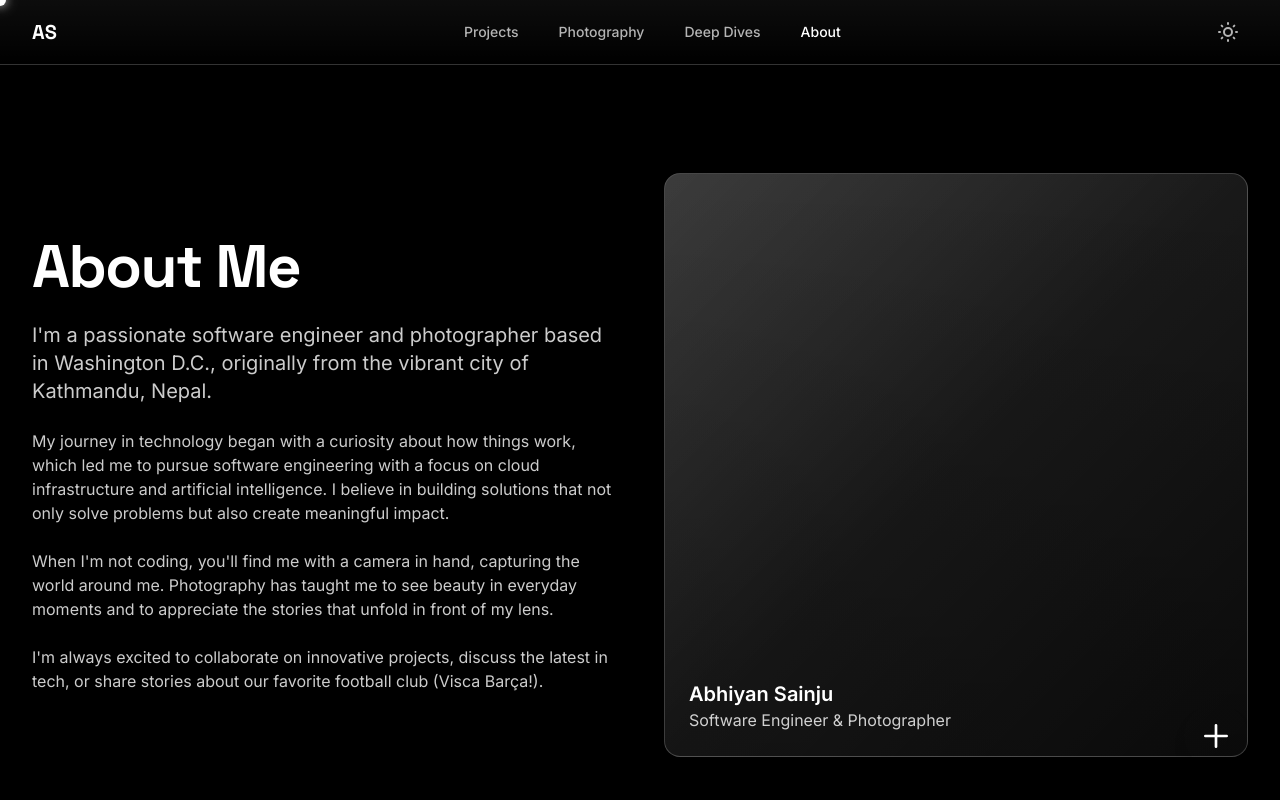
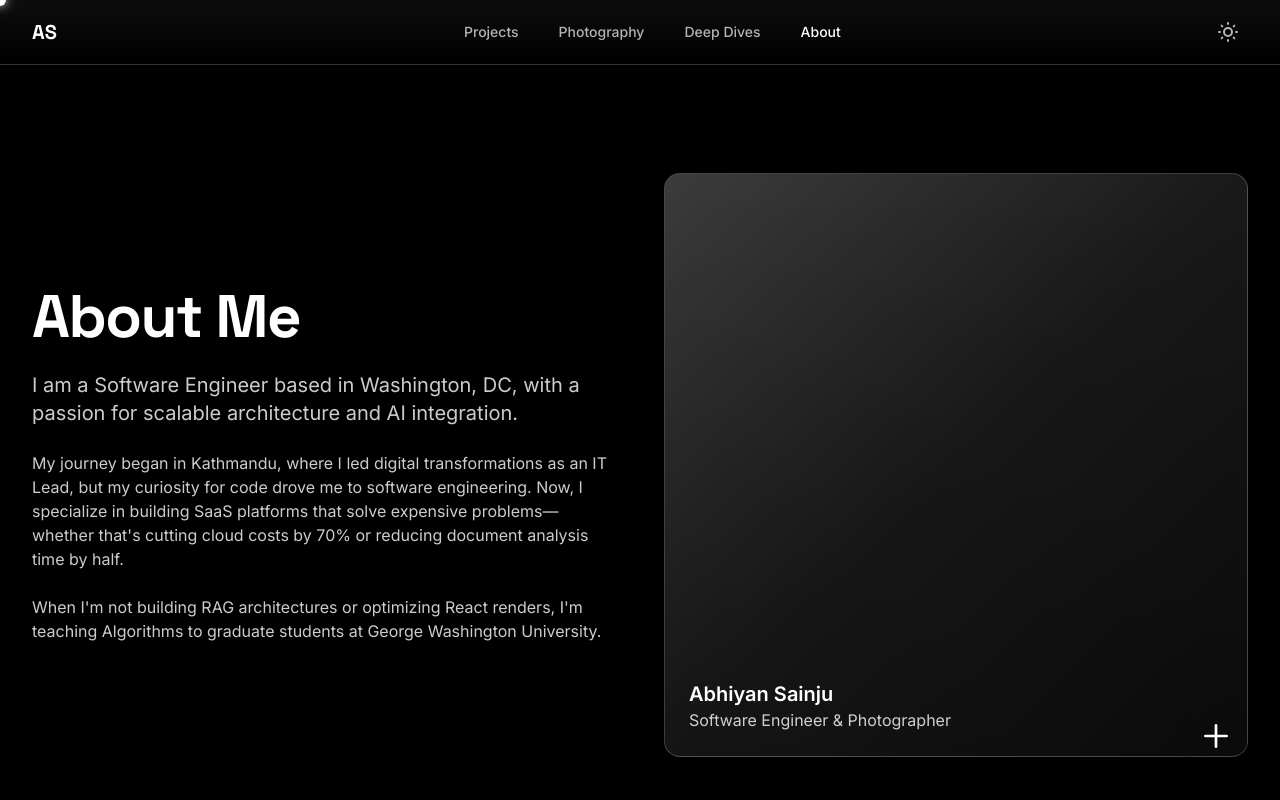
Before and after one commit to aabhiyann/portfolio-abhiyan, a React (Vite) app: page /about in a window 1280 px wide. Shown: the top 800 px of the page. Built offline with nearby package versions, Linux system fonts and the light colour scheme.

Commit message:
feat(projects): add new taglines, technologies, stories and live links

```diff
--- a/index.html
+++ b/index.html
@@ -4,6 +4,15 @@
     <meta charset="UTF-8" />
     <link rel="icon" type="image/svg+xml" href="/favicon.svg" />
     <meta name="viewport" content="width=device-width, initial-scale=1.0" />
+    <title>Abhiyan Sainju | Full Stack Engineer & AI Researcher</title>
+    <meta
+      name="description"
+      content="Portfolio of Abhiyan Sainju, a GWU Computer Science Master's student specializing in AI-driven SaaS, React, Python, and Cloud Infrastructure."
+    />
+    <meta
+      name="keywords"
+      content="Software Engineer DC, Next.js Developer, AI Engineer, LangChain, AWS, Abhiyan Sainju Portfolio"
+    />
 
     <link rel="preconnect" href="https://fonts.googleapis.com" />
     <link rel="preconnect" href="https://fonts.gstatic.com" crossorigin />
--- a/src/data/projects.ts
+++ b/src/data/projects.ts
@@ -1,19 +1,17 @@
 export const projects = [
     {
       id: 1,
-      title: "InfraSight",
-      description:
-        "Cloud infrastructure monitoring and analytics platform that helps teams track performance, costs, and security across multiple cloud providers.",
+      title: "InfraSight (Cloud Cost Intelligence)",
+      description: "Cutting AWS billing analysis time by 70%.",
       image: "/images/projects/infrasight-hero.webp",
       github: "https://github.com/aabhiyann/infrasight",
       live: "https://infrasight-demo.vercel.app",
-      tech: ["React", "Node.js", "AWS", "PostgreSQL", "Docker", "Kubernetes"],
-      impact:
-        "Reduced infrastructure costs by 40% and improved deployment reliability by 95%",
+      tech: ["Python", "FastAPI", "React", "Docker", "AWS"],
+      story: "Built a full-stack ML platform to help finance teams detect budget inefficiencies. Implemented anomaly detection using Random Forest + LSTM ensembles (92% accuracy).",
       architecture: {
         nodes: [
           { id: 'frontend', label: 'React Frontend', position: { x: 100, y: 200 } },
-          { id: 'api', label: 'Node.js API Gateway', position: { x: 400, y: 200 } },
+          { id: 'api', label: 'FastAPI Backend', position: { x: 400, y: 200 } },
           { id: 'db', label: 'PostgreSQL Database', position: { x: 700, y: 100 } },
           { id: 'monitoring', label: 'AWS Monitoring Service', position: { x: 700, y: 300 } },
           { id: 'auth', label: 'Auth Service (JWT)', position: { x: 400, y: 0 } },
@@ -29,27 +27,23 @@ export const projects = [
     },
     {
       id: 2,
+      title: "TalkifyDocs (AI SaaS)",
+      description: "RAG-based Document Assistant processing data 47% faster.",
+      image: "/images/projects/talkifydocs-hero.webp",
+      github: "https://github.com/aabhiyann/talkifydocs",
+      live: "https://talkifydocs.vercel.app",
+      tech: ["Next.js", "OpenAI GPT-4", "LangChain", "Pinecone"],
+      story: "Engineered a scalable RAG architecture handling 10GB+ repositories with sub-200ms query responses. Integrated Stripe for subscriptions, proving full-stack SaaS capability.",
+    },
+    {
+      id: 3,
       title: "MelodyHub",
-      description:
-        "Music discovery and playlist management app with AI-powered recommendations and social features for music enthusiasts.",
+      description: "Real-time streaming for 100+ concurrent users.",
       image: "/images/projects/melodyhub-hero.webp",
       github: "https://github.com/aabhiyann/melodyhub",
       live: "https://melodyhub.vercel.app",
-      tech: ["Vue.js", "Python", "Spotify API", "MongoDB", "Redis", "Docker"],
-      impact:
-        "Served 10K+ users with 85% user retention rate and 4.8/5 app store rating",
-    },
-    {
-      id: 3,
-      title: "TalkifyDocs",
-      description:
-        "AI-powered document summarization tool that converts lengthy documents into concise, actionable insights using advanced NLP.",
-      image: "/images/projects/talkifydocs-hero.webp",
-      github: "https://github.com/aabhiyann/talkifydocs",
-      live: "https://talkifydocs.vercel.app",
-      tech: ["React", "OpenAI", "TypeScript", "FastAPI", "PostgreSQL", "AWS"],
-      impact:
-        "Processed 50K+ documents, saving users an average of 2 hours per document review",
+      tech: ["Node.js", "Socket.IO", "MongoDB", "Cloudinary"],
+      story: "Architected a synchronized playback engine achieving 99.2% uptime. Focused on high-concurrency performance and OOP-based backend architecture.",
     },
     {
       id: 4,
@@ -60,7 +54,7 @@ export const projects = [
       github: "https://github.com/aabhiyann/cloudcost-optimizer",
       live: "https://cloudcost-demo.vercel.app",
       tech: ["React", "Python", "AWS", "Terraform", "Grafana", "Prometheus"],
-      impact:
+      story:
         "Helped companies save $2M+ annually in cloud costs with 99.9% accuracy",
     },
     {
@@ -72,7 +66,7 @@ export const projects = [
       github: "https://github.com/aabhiyann/devops-dashboard",
       live: "https://devops-dashboard.vercel.app",
       tech: ["Next.js", "Go", "Kubernetes", "Prometheus", "Grafana", "Docker"],
-      impact:
+      story:
         "Reduced incident response time by 60% and improved system uptime to 99.95%",
     },
     {
@@ -84,7 +78,7 @@ export const projects = [
       github: "https://github.com/aabhiyann/ai-code-reviewer",
       live: "https://ai-code-reviewer.vercel.app",
       tech: ["React", "Python", "OpenAI", "GitHub API", "Docker", "AWS"],
-      impact:
+      story:
         "Improved code quality by 35% and reduced review time by 50% across development teams",
     },
   ];
--- a/src/pages/About.tsx
+++ b/src/pages/About.tsx
@@ -8,11 +8,11 @@ import useStructuredData from "../utils/useStructuredData";
 
 function About() {
   useSeo({
-    title: "About Abhiyan Sainju – Software Engineer & Photographer",
+    title: "About Abhiyan Sainju | Software Engineer",
     description:
-      "Learn more about Abhiyan Sainju, a passionate software engineer and photographer based in Washington D.C., with a focus on cloud infrastructure, AI, and visual storytelling.",
+      "A Software Engineer based in Washington, DC, with a passion for scalable architecture and AI integration.",
     keywords:
-      "Abhiyan Sainju, about me, software engineer, photographer, cloud computing, AI, Washington D.C., Kathmandu, Nepal",
+      "Abhiyan Sainju, about me, software engineer, AI, scalable architecture, Washington D.C., GWU",
   });
 
   useStructuredData({
@@ -140,30 +140,23 @@ function About() {
 
                 <div className="prose prose-lg max-w-none text-white/80">
                   <p className="text-xl mb-6">
-                    I'm a passionate software engineer and photographer based in
-                    Washington D.C., originally from the vibrant city of
-                    Kathmandu, Nepal.
+                    I am a Software Engineer based in Washington, DC, with a
+                    passion for scalable architecture and AI integration.
                   </p>
 
                   <p className="mb-6">
-                    My journey in technology began with a curiosity about how
-                    things work, which led me to pursue software engineering
-                    with a focus on cloud infrastructure and artificial
-                    intelligence. I believe in building solutions that not only
-                    solve problems but also create meaningful impact.
-                  </p>
-
-                  <p className="mb-6">
-                    When I'm not coding, you'll find me with a camera in hand,
-                    capturing the world around me. Photography has taught me to
-                    see beauty in everyday moments and to appreciate the stories
-                    that unfold in front of my lens.
+                    My journey began in Kathmandu, where I led digital
+                    transformations as an IT Lead, but my curiosity for code
+                    drove me to software engineering. Now, I specialize in
+                    building SaaS platforms that solve expensive problems—whether
+                    that's cutting cloud costs by 70% or reducing document
+                    analysis time by half.
                   </p>
 
                   <p>
-                    I'm always excited to collaborate on innovative projects,
-                    discuss the latest in tech, or share stories about our
-                    favorite football club (Visca Barça!).
+                    When I'm not building RAG architectures or optimizing React
+                    renders, I'm teaching Algorithms to graduate students at
+                    George Washington University.
                   </p>
                 </div>
               </motion.div>
--- a/src/pages/Home.tsx
+++ b/src/pages/Home.tsx
@@ -16,11 +16,11 @@ import { useState, useEffect } from "react";
 
 function Home() {
   useSeo({
-    title: "Abhiyan Sainju – Creative Software Engineer",
+    title: "Abhiyan Sainju | Full Stack Engineer & AI Researcher",
     description:
-      "Building intelligent systems at the intersection of engineering and creativity. Full-stack developer passionate about creating meaningful digital experiences.",
+      "Building enterprise-grade AI and full-stack solutions to bridge the gap between complex algorithms and real-world business value.",
     keywords:
-      "Abhiyan Sainju, portfolio, creative software engineer, photographer, web development, React, TypeScript, projects, photography gallery",
+      "Abhiyan Sainju, portfolio, software engineer, full-stack, AI, machine learning, React, TypeScript, Python, AWS",
   });
 
   const [isMobile, setIsMobile] = useState(false);
@@ -153,11 +153,10 @@ function Home() {
                 delay: 0.1,
               }}
             >
-              Creative <span className="italic font-semibold">Software</span>{" "}
-              Engineer.
+              Building Enterprise-Grade AI & Full-Stack Solutions.
             </motion.h1>
             <motion.p
-              className="text-base sm:text-lg lg:text-xl text-gray-400 mb-10 leading-relaxed max-w-2xl mx-auto"
+              className="text-base sm:text-lg lg:text-xl text-gray-400 mb-10 leading-relaxed max-w-3xl mx-auto"
               initial={{ opacity: 0, y: 20 }}
               animate={{ opacity: 1, y: 0 }}
               transition={{
@@ -165,8 +164,9 @@ function Home() {
                 delay: 0.2,
               }}
             >
-              Building intelligent systems at the intersection of engineering
-              and creativity.
+              Hi, I’m Abhiyan Sainju. I bridge the gap between complex
+              algorithms and real-world business value. Currently pursuing my MS
+              in CS at GWU (4.0 GPA).
             </motion.p>
             <motion.div
               initial={{ opacity: 0, y: 20 }}
@@ -176,13 +176,23 @@ function Home() {
                 delay: 0.4,
               }}
             >
+              <div className="flex justify-center gap-4">
                 <Link
                   to="/projects"
                   className="inline-block bg-white text-black px-6 sm:px-8 py-3 rounded-md font-semibold hover:opacity-85 transition-all duration-200 hover:-translate-y-0.5 shadow-lg"
                   style={{ fontFamily: "'Inter', sans-serif" }}
                 >
-                Explore my work
+                  View My Projects
                 </Link>
+                <a
+                  href="/Abhiyan_Sainju_Resume.pdf"
+                  download
+                  className="inline-block bg-transparent border border-white text-white px-6 sm:px-8 py-3 rounded-md font-semibold hover:bg-white hover:text-black transition-all duration-200 hover:-translate-y-0.5 shadow-lg"
+                  style={{ fontFamily: "'Inter', sans-serif" }}
+                >
+                  Download Resume
+                </a>
+              </div>
             </motion.div>
           </div>
         </div>
```
Lines whose indentation alone changed are shown as unchanged.
